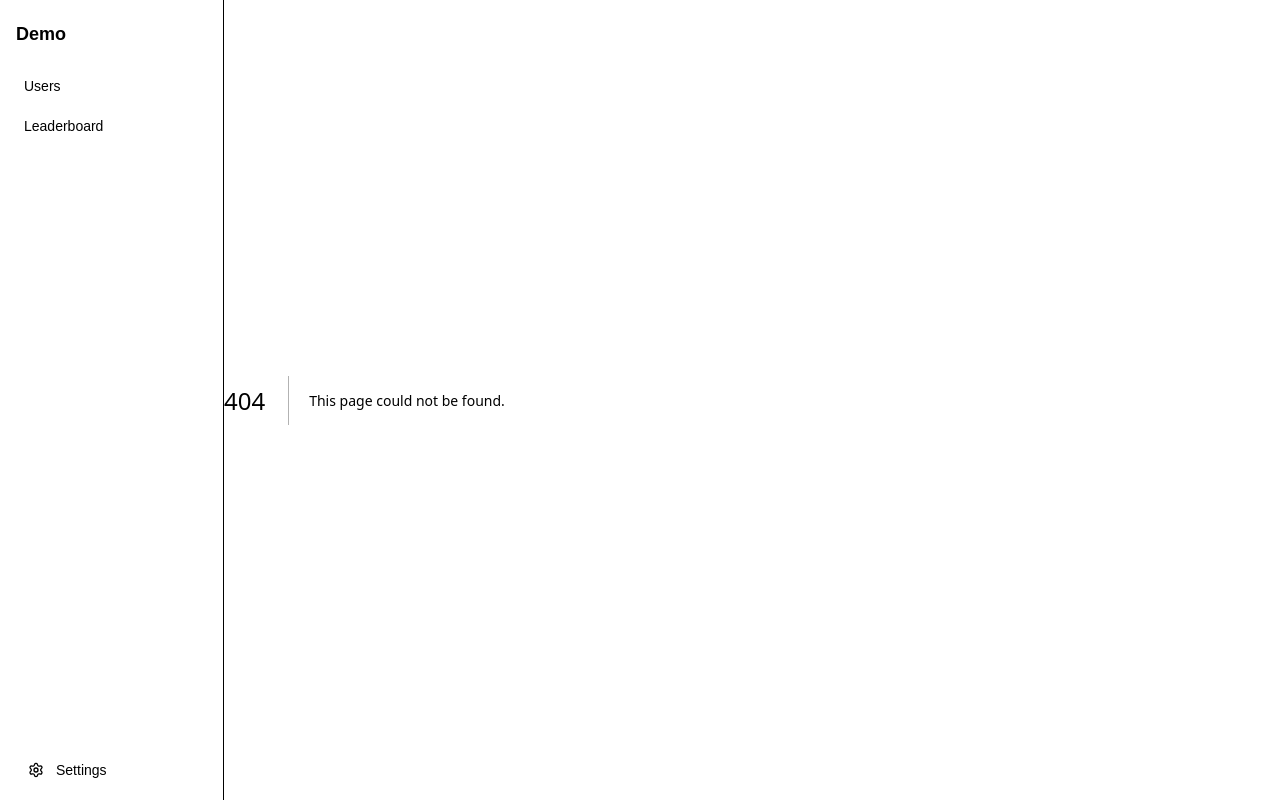
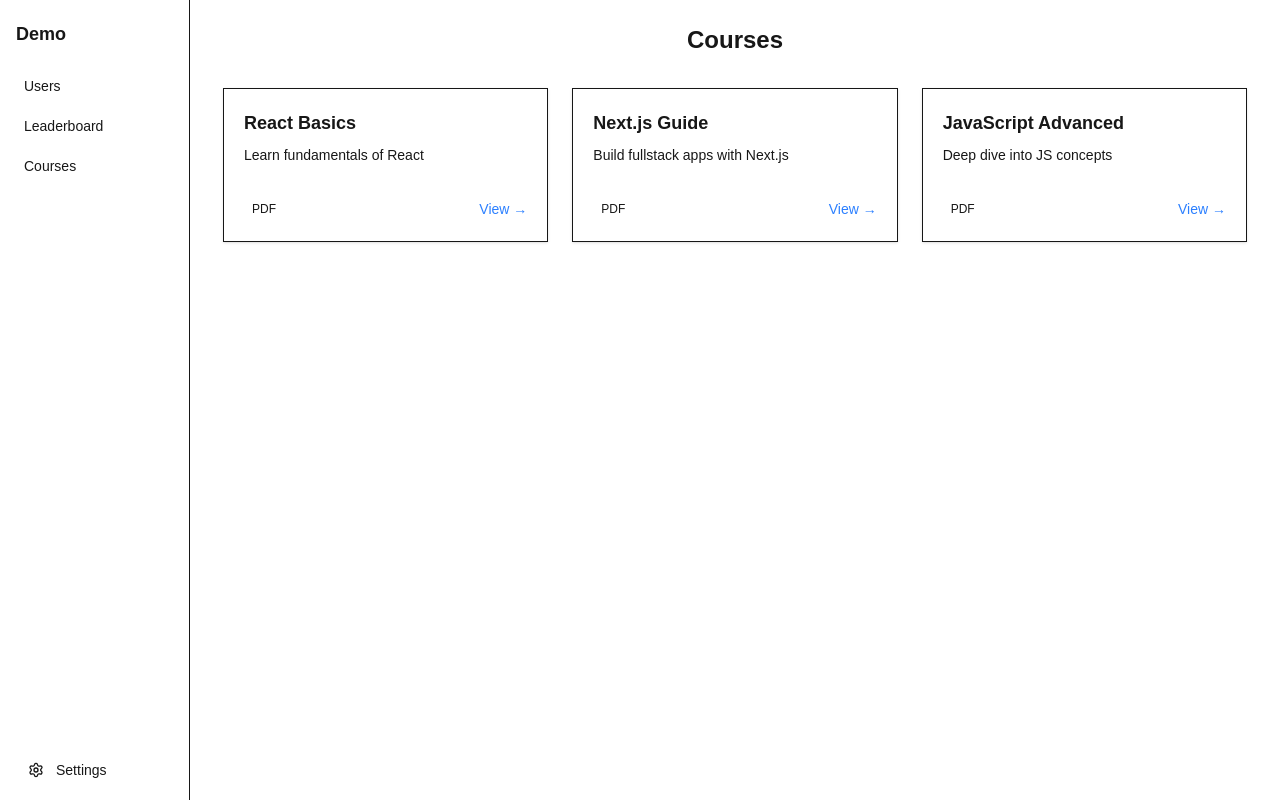
Before and after one commit to SyedJunaidAli1/assignment-dashboard, a Next.js app: page /courses in a window 1280 px wide. Before the commit this address had no page. Built offline with nearby package versions, Linux system fonts and the light colour scheme.

Commit message:
courses page

```diff
--- /dev/null
+++ b/app/api/courses/route.ts
@@ -0,0 +1,5 @@
+import courses from "@/lib/courses";
+
+export async function GET() {
+  return Response.json(courses);
+}
--- a/app/components/sidebar.tsx
+++ b/app/components/sidebar.tsx
@@ -6,6 +6,7 @@ import Link from "next/link";
 const navItems = [
   { name: "Users", href: "/user" },
   { name: "Leaderboard", href: "/leaderboard" },
+  { name: "Courses", href: "/courses" },
 ];
 
 const Sidebar = () => {
--- /dev/null
+++ b/app/courses/page.tsx
@@ -0,0 +1,55 @@
+"use client";
+import { useEffect, useState } from "react";
+
+interface Course {
+  id: number;
+  title: string;
+  description: string;
+  pdf: string;
+}
+
+const Page = () => {
+  const [courses, setCourses] = useState<Course[]>([]);
+
+  useEffect(() => {
+    const fetchCourses = async () => {
+      const res = await fetch("api/courses");
+      const data = await res.json();
+      setCourses(data);
+    };
+    fetchCourses();
+  }, []);
+
+  return (
+    <div className="min-h-screen px-4 py-6 w-full">
+      <h1 className="text-2xl font-bold text-center mb-8">Courses</h1>
+      <div className="grid grid-cols-1 sm:grid-cols-2 lg:grid-cols-3 gap-6 max-w-5xl mx-auto">
+        {courses.map((course) => (
+          <div
+            key={course.id}
+            className="border rounded-lg p-5 bg-primary shadow-sm hover:shadow-md transition flex flex-col justify-between"
+          >
+            <div>
+              <h2 className="text-lg font-semibold mb-2">{course.title}</h2>
+
+              <p className="text-sm mb-4">{course.description}</p>
+            </div>
+            <div className="flex items-center justify-between mt-4">
+              <span className="text-xs px-2 py-1 rounded-full">PDF</span>
+
+              <a
+                href={course.pdf}
+                target="_blank"
+                className="text-sm font-medium text-blue-500 hover:underline"
+              >
+                View →
+              </a>
+            </div>
+          </div>
+        ))}
+      </div>
+    </div>
+  );
+};
+
+export default Page;
--- /dev/null
+++ b/lib/courses.ts
@@ -0,0 +1,22 @@
+export const courses = [
+  {
+    id: 1,
+    title: "React Basics",
+    description: "Learn fundamentals of React",
+    pdf: "https://www.w3.org/WAI/ER/tests/xhtml/testfiles/resources/pdf/dummy.pdf",
+  },
+  {
+    id: 2,
+    title: "Next.js Guide",
+    description: "Build fullstack apps with Next.js",
+    pdf: "https://www.africau.edu/images/default/sample.pdf",
+  },
+  {
+    id: 3,
+    title: "JavaScript Advanced",
+    description: "Deep dive into JS concepts",
+    pdf: "https://www.orimi.com/pdf-test.pdf",
+  },
+];
+
+export default courses;
```
